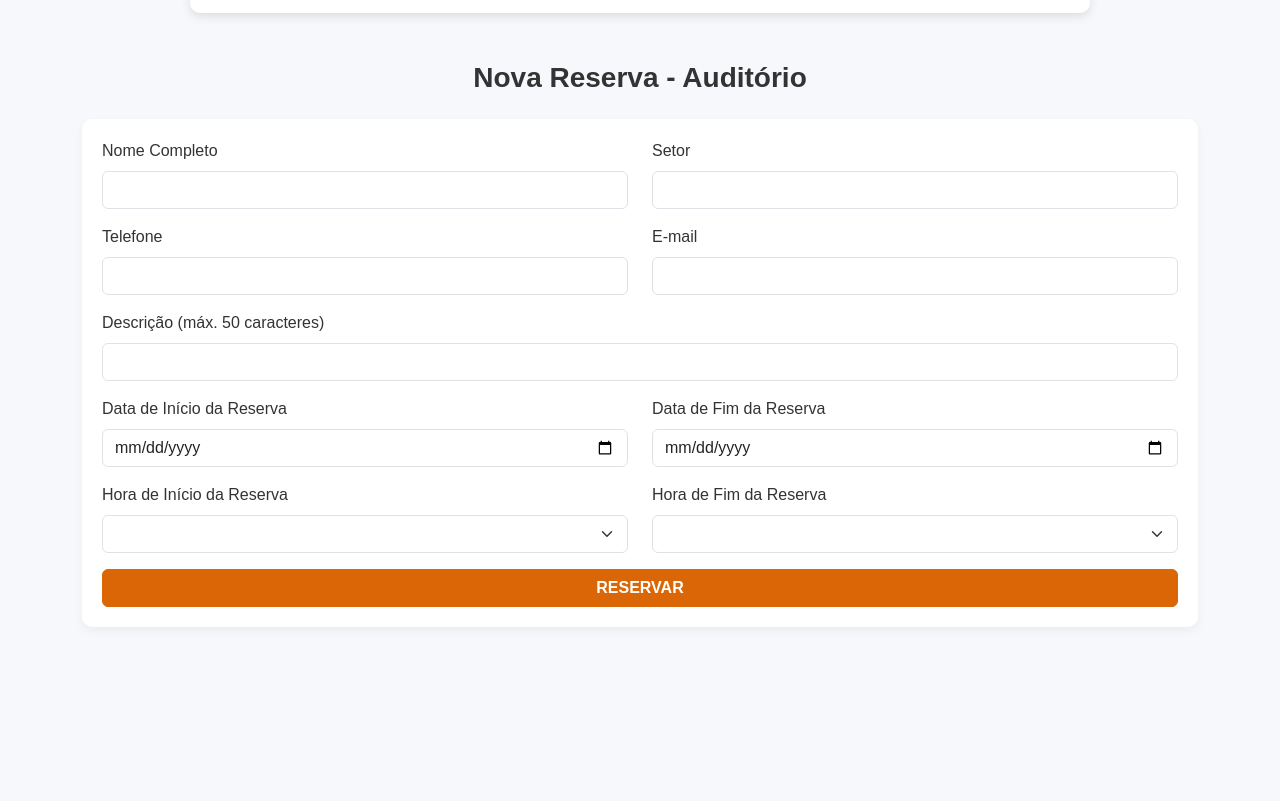
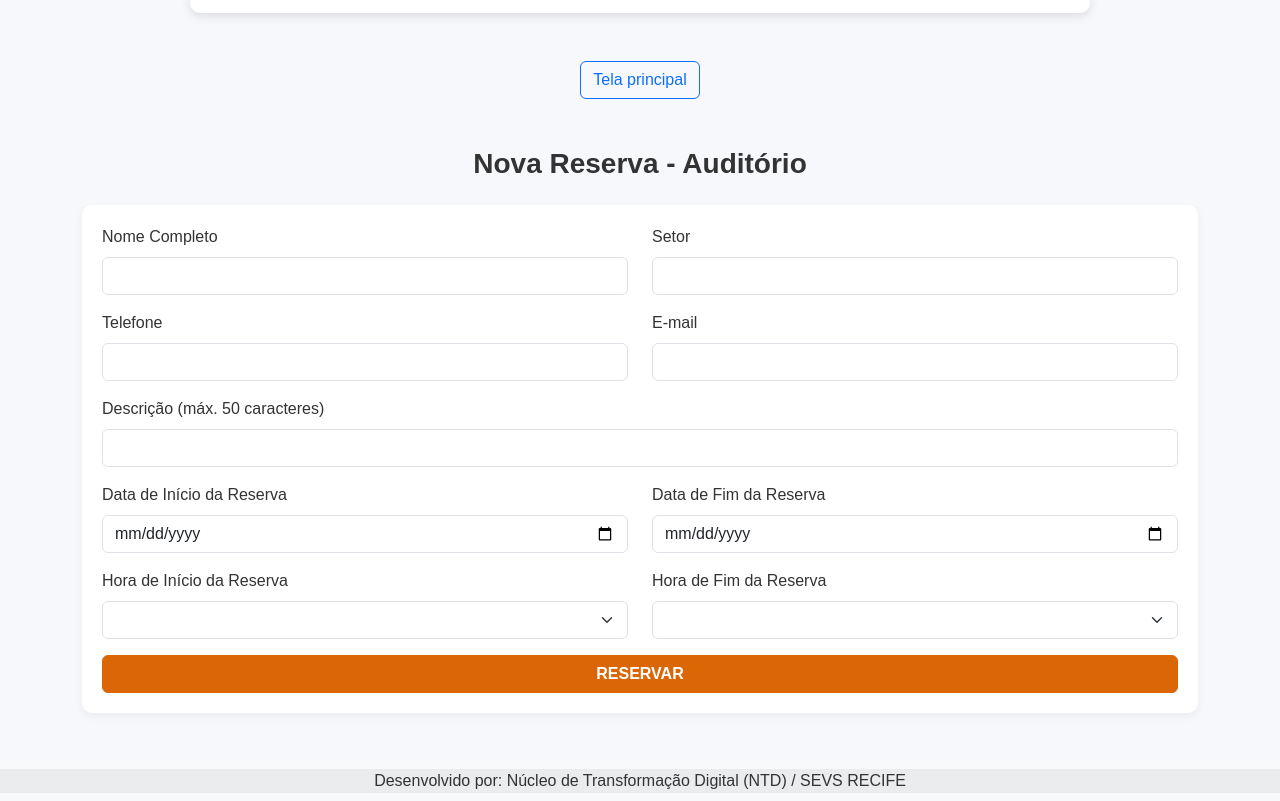
Before and after one commit to sevsrecife/reserva_auditorio, a plain HTML site: page index.html in a window 1280 px wide. Shown: the part 865-1666 px from the top of the page. Before the commit the page ends 1540 px from the top, so only its background shows below. Drawn offline with nearby package versions, Linux system fonts and the light colour scheme; no server answers.

Commit message:
botal de tela principal

```diff
--- a/index.html
+++ b/index.html
@@ -23,6 +23,13 @@
 
   <div class="container mb-5">
     <div id="calendar" class="mb-5"></div>
+
+     <!-- 🔗 Botão para sistema do Auditório -->
+    <div class="text-center mb-5">
+      <a href="https://sevsrecife.github.io/sistreservasevs/" class="btn btn-outline-primary btn-center">
+        Tela principal
+      </a>
+    </div>
 
     <section>
       <h3 class="text-center mb-4">Nova Reserva - Auditório</h3>
@@ -108,5 +115,10 @@
   <script src="https://www.gstatic.com/firebasejs/9.6.10/firebase-firestore.js"></script>
 
   <script type="module" src="app.js"></script>
+  <footer class="bg-body-tertiary text-center py-2 mt-4">
+    <div class="text-center" style="background-color: rgba(0, 0, 0, 0.05);">
+      Desenvolvido por: Núcleo de Transformação Digital (NTD) / SEVS RECIFE
+    </div>
+  </footer>
 </body>
 </html>
```
